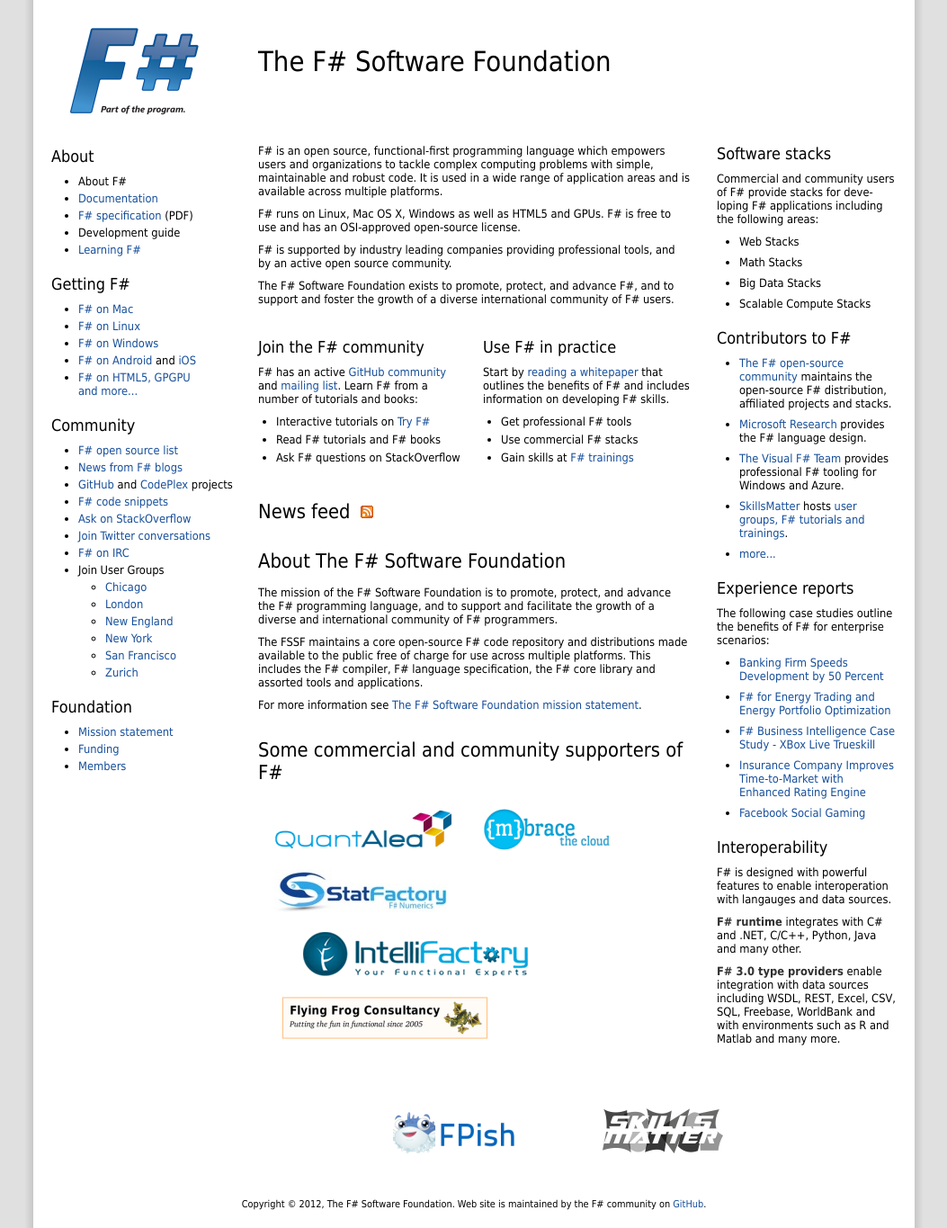
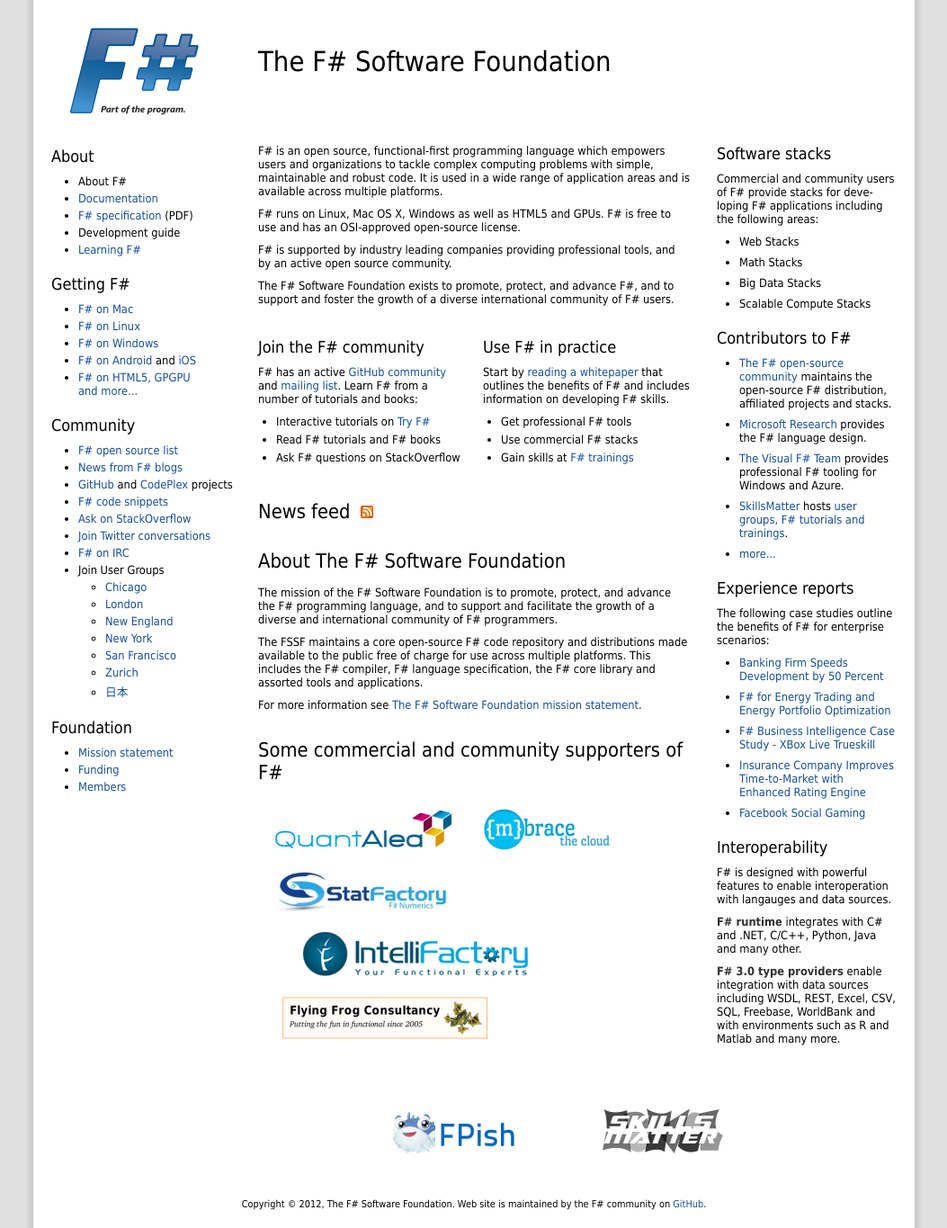
Before and after one commit to fsharp/fsharp.org, a Jekyll site: the page built from index.html, in a window 1280 px wide. Shown: the whole page at 90% size, without its empty margins (113-1166 px from the left). Built offline with Jekyll 4.4.1, drawn with Linux system fonts in a browser that asks for light colours; nearby versions of some CDN libraries; some web fonts are replaced; comment, search, counter and statistics services are not loaded.

Commit message:
added japan usergroup

```diff
--- a/_layouts/default.html
+++ b/_layouts/default.html
@@ -51,6 +51,7 @@
       <li><a href="http://www.meetup.com/nyc-fsharp/">New York</a></li>
       <li><a href="http://www.sfsharp.org/">San Francisco</a></li>
       <li><a href="http://www.meetup.com/zurich-fsharp-users/">Zurich</a></li>
+      <li><a href="https://github.com/Nobuhisa/FSUG_JP/wiki">日本</a></li>
     </ul>
   </li>
 </ul>
```
